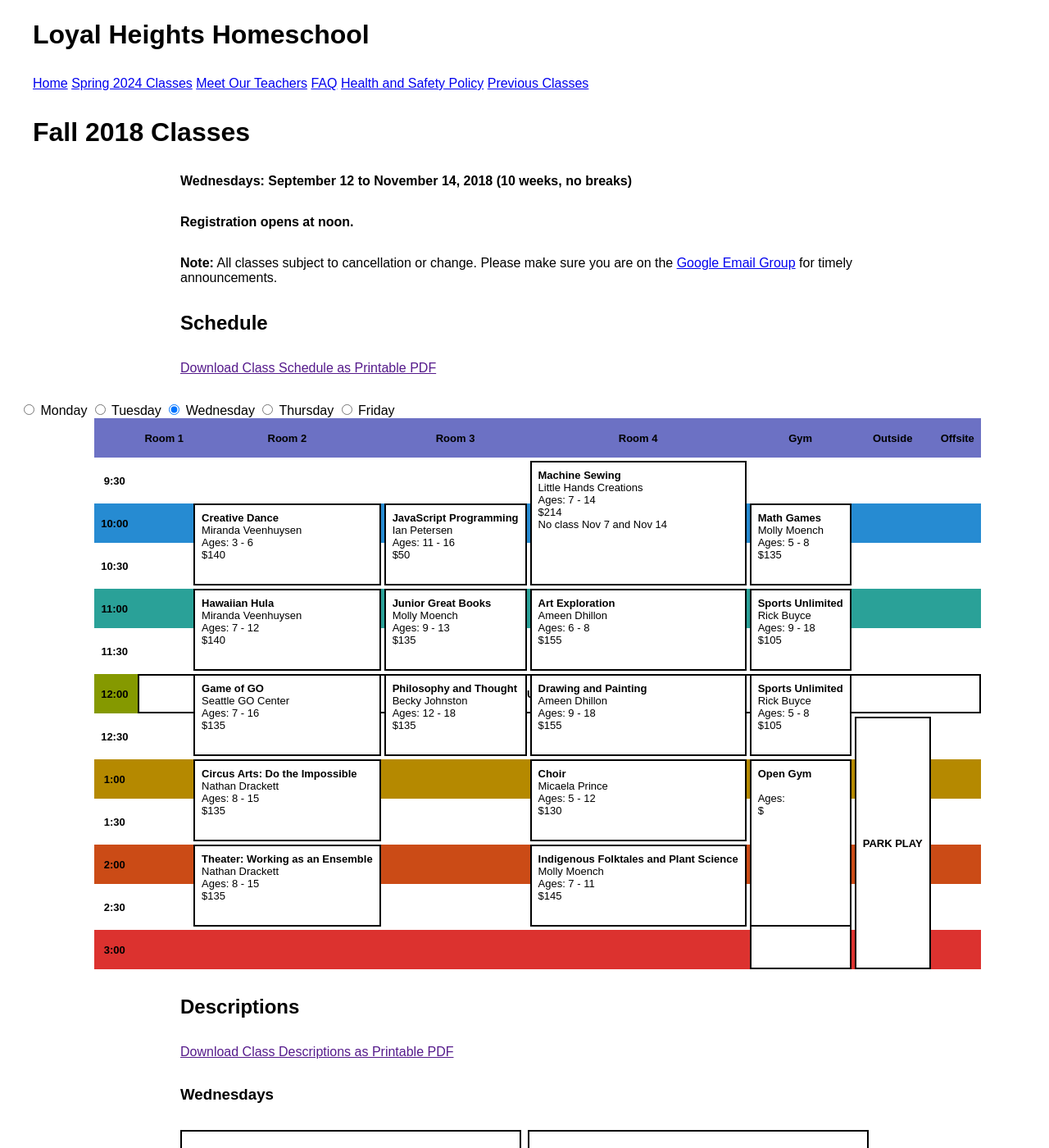
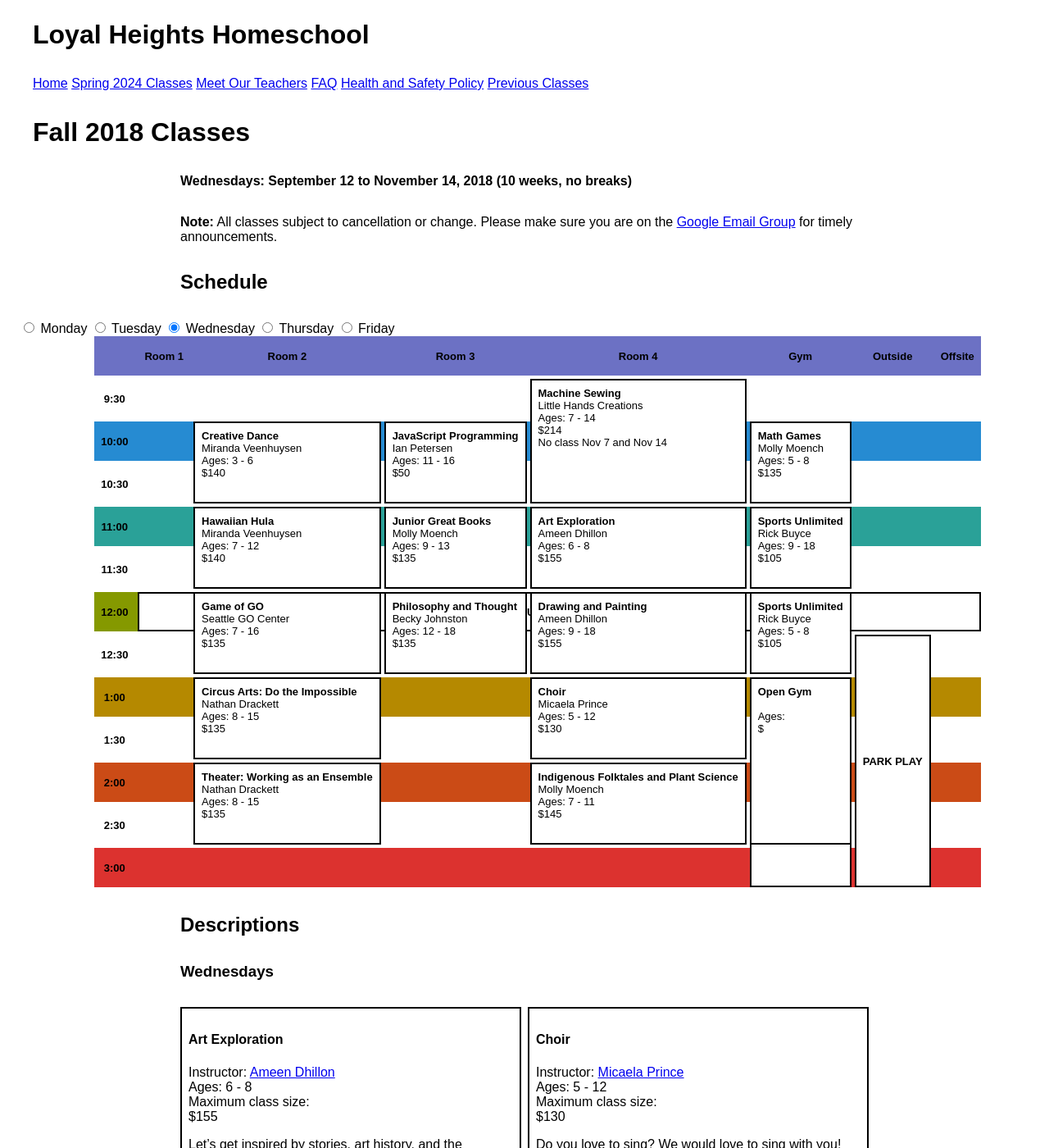
Before and after one commit to loyalheightshomeschool/loyalheightshomeschool.github.io, a Jekyll site: the page built from _quarters/fall-2018-classes.html, in a window 1280 px wide and 1400 px high. Shown: the whole window at 82% size. Built offline with Jekyll 4.4.1, drawn with Linux system fonts in a browser that asks for light colours; some of the changed lines change nothing that is shown.

Commit message:
Update quarter.html

```diff
--- a/_layouts/quarter.html
+++ b/_layouts/quarter.html
@@ -1,16 +1,13 @@
 ---
 layout: default
 ---
-<p><strong>Wednesdays: {{ page.dates }}</strong></p>
-
-<p><strong>Registration opens {{ page.register }} at noon.</strong></p>
+{% if page.dates %}<p><strong>Wednesdays: {{ page.dates }}</strong></p>{% endif %}
+{% if page.register %}<p><strong>Registration opens {{ page.register }} at noon.</strong></p>{% endif %}
 
 <p><strong>Note:</strong> All classes subject to cancellation or change. Please make sure you are on the <a href="https://groups.google.com/g/loyalheightshomeschool" target="_blank" rel="noreferrer noopener">Google Email Group</a> for timely announcements.</p>
 
 <h2>Schedule</h2>
-
-<p><a rel="noreferrer noopener" target="_blank" href="{{ page.schedule }}">Download Class Schedule as Printable PDF</a></p>
-
+{% if page.schedule %}<p><a rel="noreferrer noopener" target="_blank" href="{{ page.schedule }}">Download Class Schedule as Printable PDF</a></p>{% endif %}
 <div class="tabs">
   <input type="radio" name="tabs" id="Monday">
   <label for="Monday">Monday</label>
@@ -40,9 +37,7 @@ layout: default
 </div>
 
 <h2>Descriptions</h2>
-
-<p><a rel="noreferrer noopener" target="_blank" href="{{ page.descriptions }}">Download Class Descriptions as Printable PDF</a></p>
-
+{% if page.descriptions %}<p><a rel="noreferrer noopener" target="_blank" href="{{ page.descriptions }}">Download Class Descriptions as Printable PDF</a></p>{% endif %}
 <h3>Wednesdays</h3>
 
 <div class="descriptions">
```
